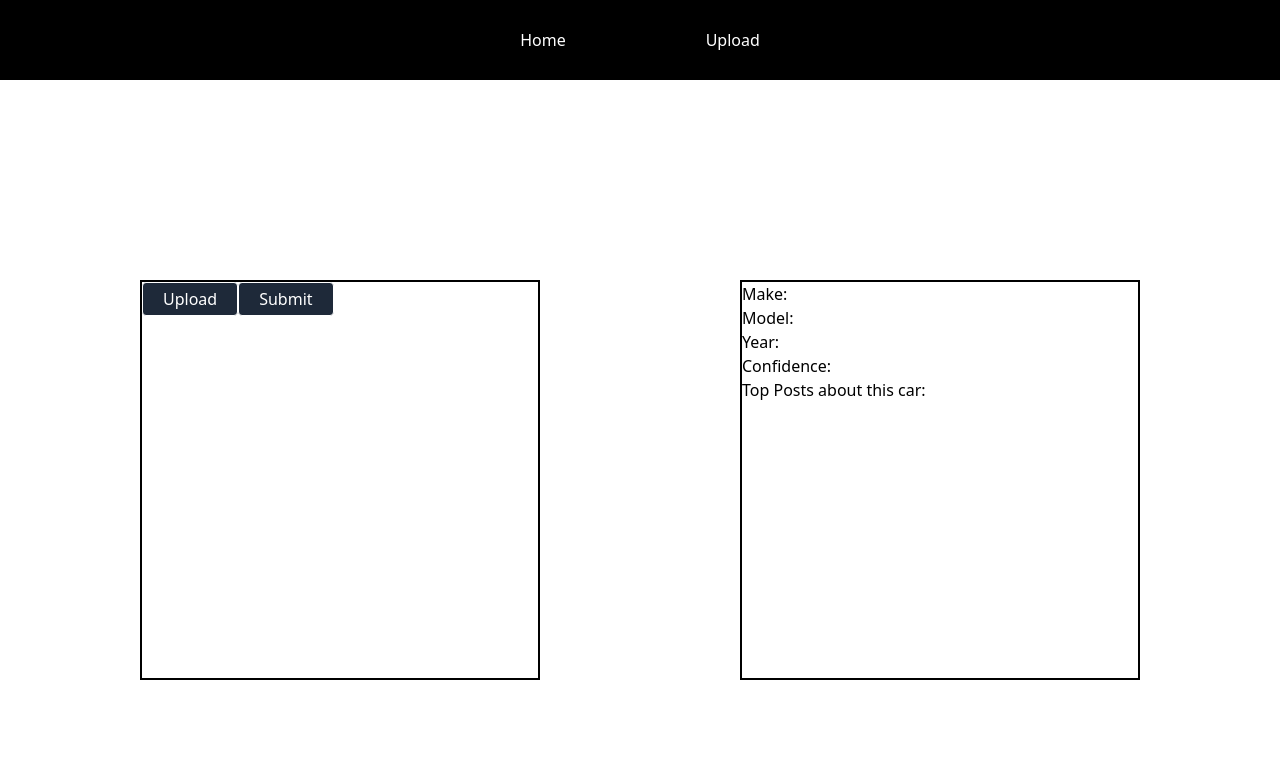
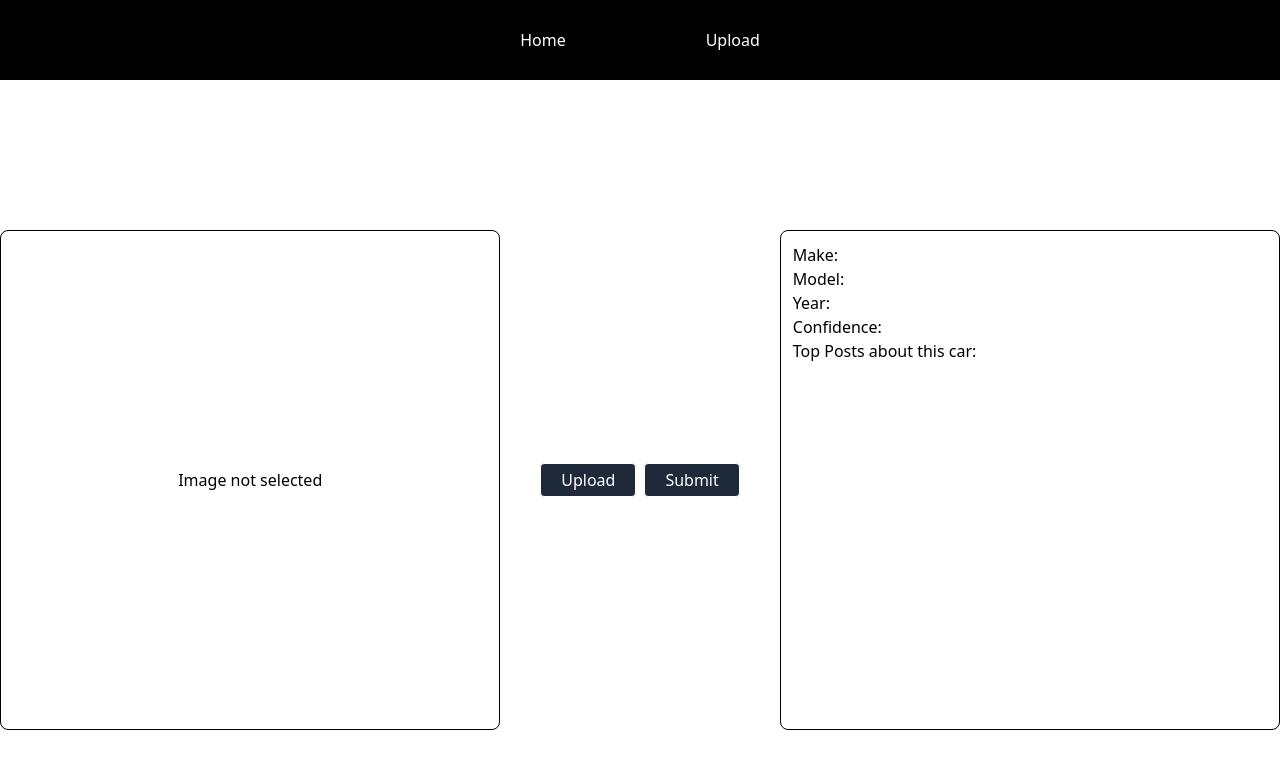
Before and after one commit to Theni1/CarDetect, a Next.js app: page /upload in a window 1280 px wide. Shown: the top 768 px of the page. Built offline with nearby package versions, Linux system fonts and the light colour scheme.

Commit message:
Improved upload functionality + UI

```diff
--- a/app/api/analyse/route.js
+++ b/app/api/analyse/route.js
@@ -17,7 +17,7 @@ export async function POST(req) {
       },
       {
         text: `
-        Accurately identify the vehicle model, manufacturer, and year with your analysis. and return only valid JSON.
+        Accurately identify the vehicle model, manufacturer, and year with your analysis and return only valid JSON.
 
         Rules:
         - If the make or model is not clearly identifiable, return null.
--- a/app/upload/page.js
+++ b/app/upload/page.js
@@ -7,6 +7,7 @@ import { useState } from "react"
 export default function Upload() {
     const fileInputRef = useRef(null)
     const [image, setImage] = useState(null)
+    const [preview, setPreview] = useState(null)
     const [result, setResult] = useState(null)
     const [loading, setLoading] = useState(null)
 
@@ -31,21 +32,27 @@ export default function Upload() {
 
     }
     return (
-        <div className = "flex justify-center items-center h-screen flex-row gap-50">
-            <div className = "border-2 h-100 w-100">
+        <div className = "flex justify-center items-center h-screen flex-row gap-10">
+            <div className = "border-1 h-[500px] w-[500px] rounded-lg flex flex-col">
                 <input
                 ref = {fileInputRef}
                 type = "file"
                 className = "hidden"
                 onChange = {(event) => {
                     const data = event.target.files[0]
+                    setPreview(URL.createObjectURL(data));
                     setImage(data)
                 }}
-                ></input>
-                <button className = "border-1 text-white bg-gray-800 px-5 py-1 rounded-sm" onClick = {() => {fileInputRef.current.click()}}> Upload</button>
+                />
+                {image ? <img className = "flex-1 object-contain mx-auto" src = {preview}/>: <p className = "flex-1 flex items-center justify-center"> Image not selected </p>}
+            </div>
+
+            <div >
+                <button className = "border-1 text-white bg-gray-800 px-5 py-1 rounded-sm mr-2" onClick = {() => {fileInputRef.current.click()}}> Upload</button>
                 <button className = "border-1 text-white bg-gray-800 px-5 py-1 rounded-sm" onClick = {sendToApi}> {loading ? "Loading": "Submit"}</button>
             </div>
-            <div className = "border-2 h-100 w-100">
+
+            <div className = "border-1 h-[500px] w-[500px] rounded-lg flex flex-col pl-3 pt-3">
                 <p>Make: {result?.make ? result.make : ""}</p>
                 <p>Model: {result?.model ? result.model : ""}</p>
                 <p>Year: {result?.approximate_year ? result.approximate_year : ""}</p>
@@ -53,6 +60,8 @@ export default function Upload() {
                 <p>Top Posts about this car:</p>
 
             </div>
+
+
         </div>
 
     )
```
